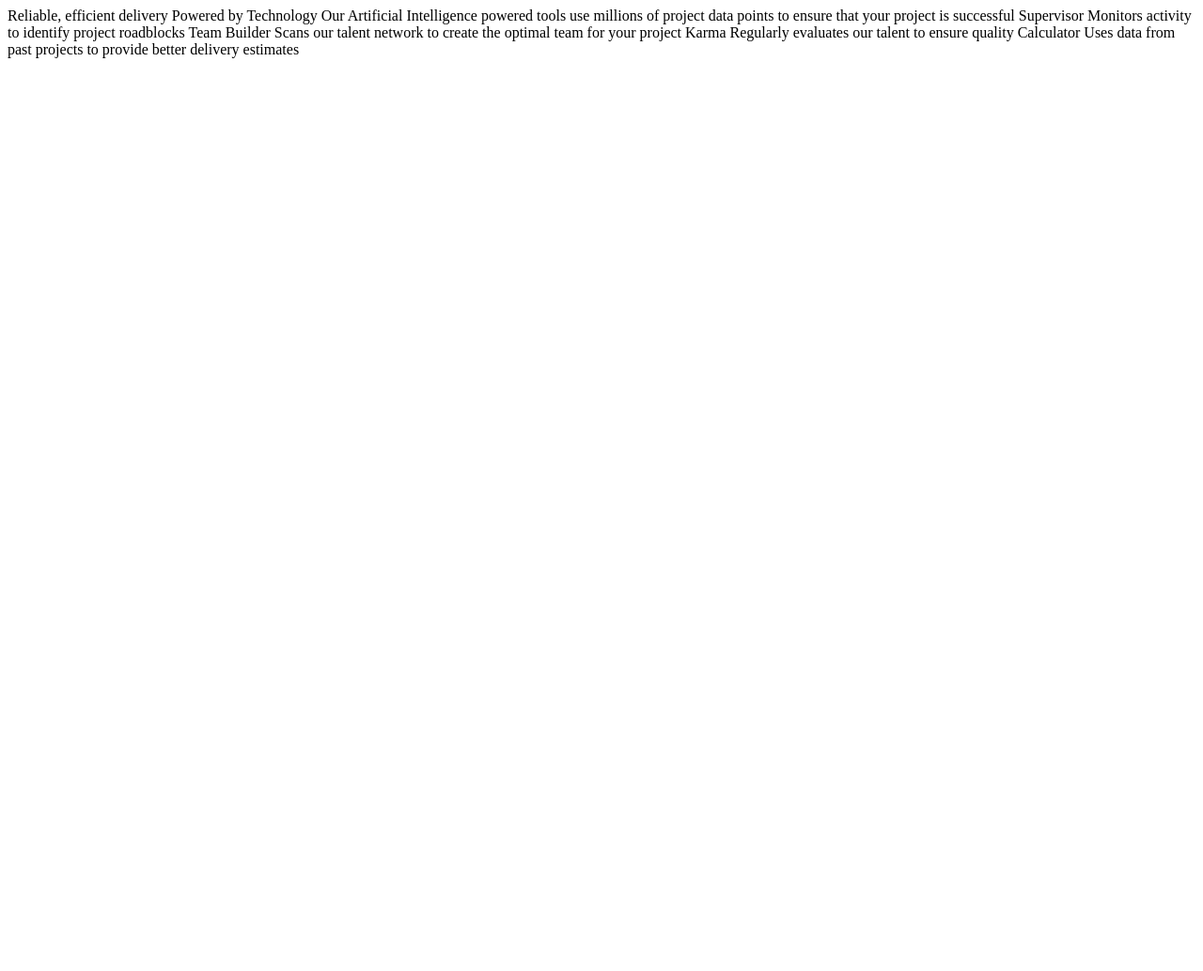
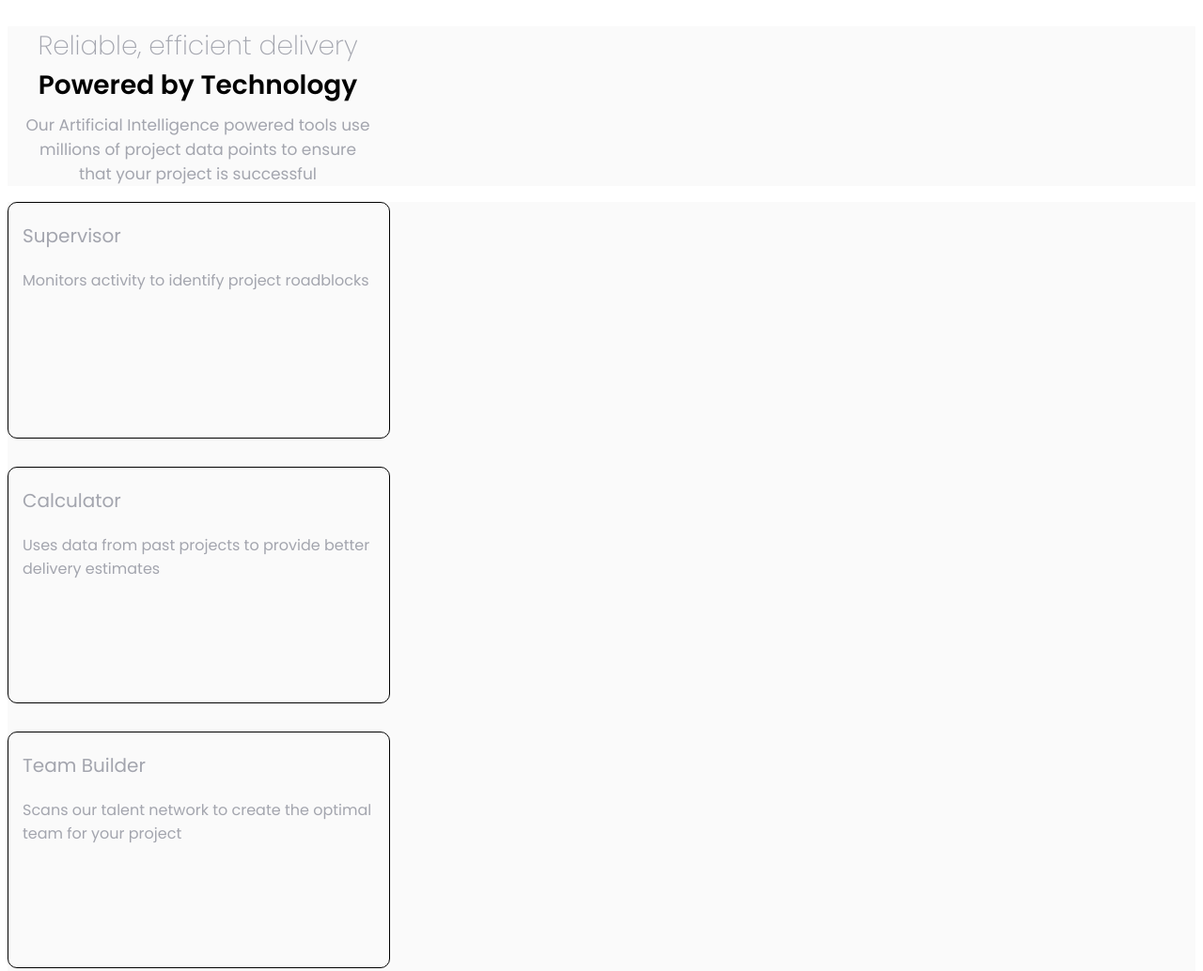
Before and after one commit to infoshareacademy/jfddr8-project-html-css, a plain HTML site: page Project 2/four-card-feature/index.html in a window 1280 px wide. Shown: the top 1034 px of the page at 94% size. Before the commit the page ends 800 px from the top, so only its background shows below. Drawn offline with Linux system fonts and the light colour scheme.

Commit message:
first-try

```diff
--- a/Project 2/four-card-feature/index.html
+++ b/Project 2/four-card-feature/index.html
@@ -5,29 +5,42 @@
   <meta name="viewport" content="width=device-width, initial-scale=1.0">
 
   <link rel="icon" type="image/png" sizes="32x32" href="./images/favicon-32x32.png">
+  <link rel="stylesheet" href="style.css">
 
   <title>Four card feature section</title>
+    <style>
+    @import url('https://fonts.googleapis.com/css2?family=Poppins:wght@200;400;600&display=swap');
+    </style>
 
 </head>
-<body>
+  <div class="container-1">
+    <div class="text-1">
+      <p class="item-1 item"> Reliable, efficient delivery</p>
+      <p class="item-2 item">Powered by Technology </p>
+      <p class="item-3 item"> Our Artificial Intelligence powered tools use millions of project data points
+      to ensure that your project is successful </p>
+    </div>
+  </div>
+    <div class="container-2">
+      <div class="box-1 box">
+        <p class="subtitle">Supervisor</p>
+        <p class="item-4">Monitors activity to identify project roadblocks</p>
+      </div>
 
-  Reliable, efficient delivery
-  Powered by Technology
+      <div class="box-2 box">
+        <p class="subtitle">Calculator</p>
+        <p class="item-4">Uses data from past projects to provide better delivery estimates</p>
+      </div>
 
-  Our Artificial Intelligence powered tools use millions of project data points
-  to ensure that your project is successful
+      <div class="box-3 box">
+        <p class="subtitle">Team Builder</p>
+        <p class="item-4">Scans our talent network to create the optimal team for your project</p>
+      </div>
 
-  Supervisor
-  Monitors activity to identify project roadblocks
-
-  Team Builder
-  Scans our talent network to create the optimal team for your project
-
-  Karma
-  Regularly evaluates our talent to ensure quality
-
-  Calculator
-  Uses data from past projects to provide better delivery estimates
-
+      <div class="box-4 box">
+        <p class="subtitle">Karma</p>
+        <p class="item-4">Regularly evaluates our talent to ensure quality</p>
+      </div>
+    </div>
 </body>
 </html>
--- /dev/null
+++ b/Project 2/four-card-feature/style.css
@@ -0,0 +1,78 @@
+p {
+    font-family: 'Poppins';
+}
+
+.container-1 {
+    background-color: hsl(0,0%,98%);
+    text-align: center;
+}
+
+.text-1 {
+    justify-content: center;
+}
+
+.item {
+    align-self: flex-start;
+    width: 375px;
+    color: hsl(229, 6%, 66%);
+    padding: 0px 15px;
+}
+
+.item-1 {
+    font-size: 28px;
+    font-weight: 200;
+    margin-bottom: 0px;
+}
+
+.item-2 {
+    font-size: 28px;
+    font-weight: 600;
+    margin-top: 0px;
+    color: black;
+    margin-bottom: 0px;
+}
+
+.item-3 {
+    margin-top: 8px;
+    font-size: 17px;
+}
+
+.container-2 {
+    height: 100%;
+    display: flex;
+    flex-direction: column;
+    justify-content: center;
+    align-items: center;
+    background-color: hsl(0,0%,98%);
+    margin: 15px 0px;
+}
+
+.box {
+    align-self: flex-start;
+    width: 375px;
+    color: hsl(229, 6%, 66%);
+    padding: 0px 15px;
+    border-radius: 10px;
+    margin-bottom: 30px;
+    height: 250px;
+}
+
+.subtitle {
+    font-size: 20px;
+}
+
+.box-1 {
+    border: 1px solid black;
+}
+
+.box-2 {
+    border: 1px solid black;
+}
+
+.box-3 {
+    border: 1px solid black;
+}
+
+.box-4 {
+    border: 1px solid black;
+}
```
